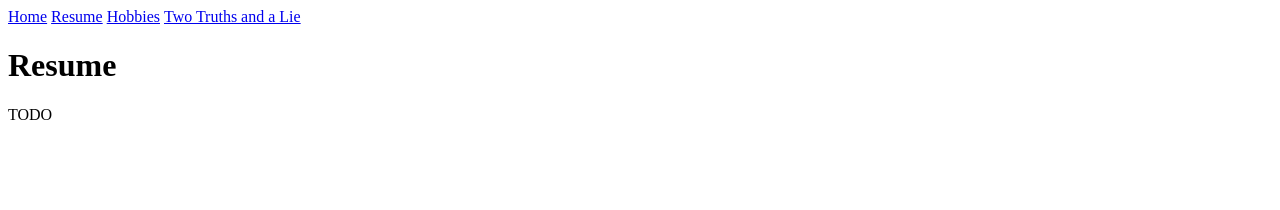
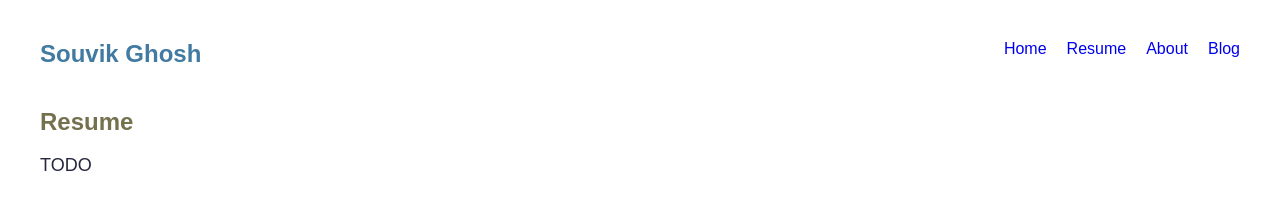
Before and after one commit to souvikghosh3/personal-site, a Gatsby site: page /resume in a window 1280 px wide. Built offline with nearby package versions, Linux system fonts and the light colour scheme; Gatsby itself is replaced by a stand-in of ours.

Commit message:
Add initial styling for the page, and change some page names. Also, colors are fun!

```diff
--- a/src/components/Layout.js
+++ b/src/components/Layout.js
@@ -1,5 +1,6 @@
 import React from 'react'
 import Navbar from './Navbar'
+import '../styles/global.css'
 
 export default function Layout({ children }) {
   return (
--- a/src/components/Navbar.js
+++ b/src/components/Navbar.js
@@ -4,11 +4,12 @@ import React from 'react'
 export default function Navbar() {
   return (
     <nav>
+        <h1>Souvik Ghosh</h1>
         <div className="navLinks">
-            <Link to="/">Home</Link>&nbsp;
-            <Link to="/resume">Resume</Link>&nbsp;
-            <Link to="/hobbies">Hobbies</Link>&nbsp;
-            <Link to="/game">Two Truths and a Lie</Link>
+            <Link to="/">Home</Link>
+            <Link to="/resume">Resume</Link>
+            <Link to="/about">About</Link>
+            <Link to="/blog">Blog</Link>
         </div>
     </nav>
   )
--- a/src/pages/hobbies.js
+++ b/src/pages/about.js
@@ -1,11 +1,11 @@
 import React from 'react'
 import Layout from '../components/Layout'
 
-export default function Hobbies() {
+export default function About() {
   return (
     <Layout>
         <div>
-            <h1>Hobbies</h1>
+            <h2>Two Truths and a Lie</h2>
             <p>TODO</p>
         </div>
     </Layout>
--- a/src/pages/game.js
+++ b/src/pages/blog.js
@@ -1,11 +1,11 @@
 import React from 'react'
 import Layout from '../components/Layout'
 
-export default function Game() {
+export default function Blog() {
   return (
     <Layout>
         <div>
-            <h1>Two Truths and a Lie</h1>
+            <h2>Blog</h2>
             <p>TODO</p>
         </div>
     </Layout>
--- a/src/pages/resume.js
+++ b/src/pages/resume.js
@@ -5,7 +5,7 @@ export default function Resume() {
   return (
     <Layout>
         <div>
-            <h1>Resume</h1>
+            <h2>Resume</h2>
             <p>TODO</p>
         </div>
     </Layout>
--- /dev/null
+++ b/src/styles/global.css
@@ -0,0 +1,81 @@
+:root {
+    --unit-space: 4;
+    --primary-color: #427AA1;
+    --secondary-color: #75704E;
+    --primary-text-color: #25283D;
+    --secondary-text-color: #585123;
+    --accent-color: #BDD2A6;
+}
+
+/* Content styles */
+* {
+    margin: 0;
+    padding: 0;
+    text-decoration: none;
+    font-family: Arial, Helvetica, sans-serif
+}
+
+h1 {
+    color: var(--primary-color);
+}
+
+h2 {
+    color: var(--secondary-color);
+}
+
+html, body {
+    min-height: 100%;
+}
+
+p {
+    margin: 16px auto;
+    line-height: 1.5em;
+    font-size: large;
+    color:var(--primary-text-color);
+}
+
+.pictureTextContent {
+    display: grid;
+    grid-template-columns: 1fr 2fr;
+    text-align:left;
+}
+
+.columnRight {
+    padding-left: 40px;
+    border-left: 2px solid;
+    border-color:var(--accent-color);
+}
+
+.columnLeft {
+    margin-right: 40px;
+}
+
+/* Layout styles */
+.layout {
+    max-width: 1200px;
+    margin: 0 auto;
+}
+
+/* Navbar styles */
+nav {
+    display: grid;
+    grid-template-columns: 1fr 1fr;
+    margin: 40px auto;
+}
+
+nav .navLinks {
+    display: inline-block;
+    text-align: right;
+}
+
+nav a {
+    display: inline-blocks;
+    margin-left: 20px;
+    font-weight: 400;
+    padding-bottom: 8px;
+    border-bottom: 2px solid transparent;
+}
+
+nav a:hover {
+    border-color: var(--accent-color);
+}
```
Also changed, not shown: src/pages/index.js (+18 -11 lines).
